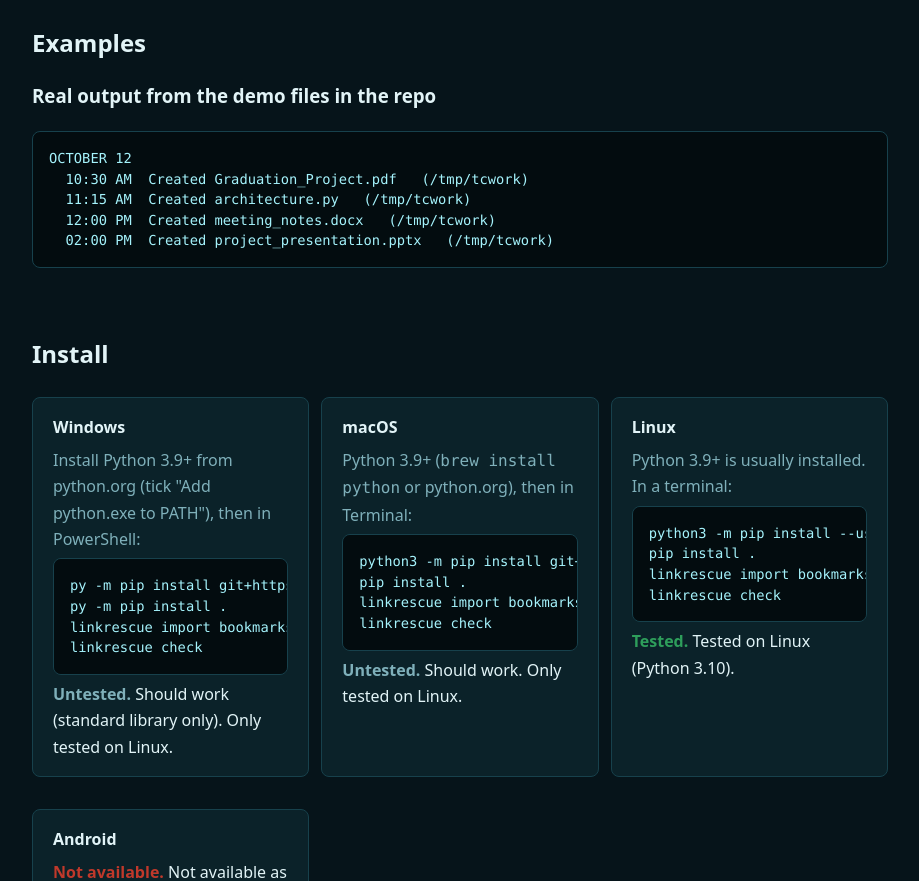
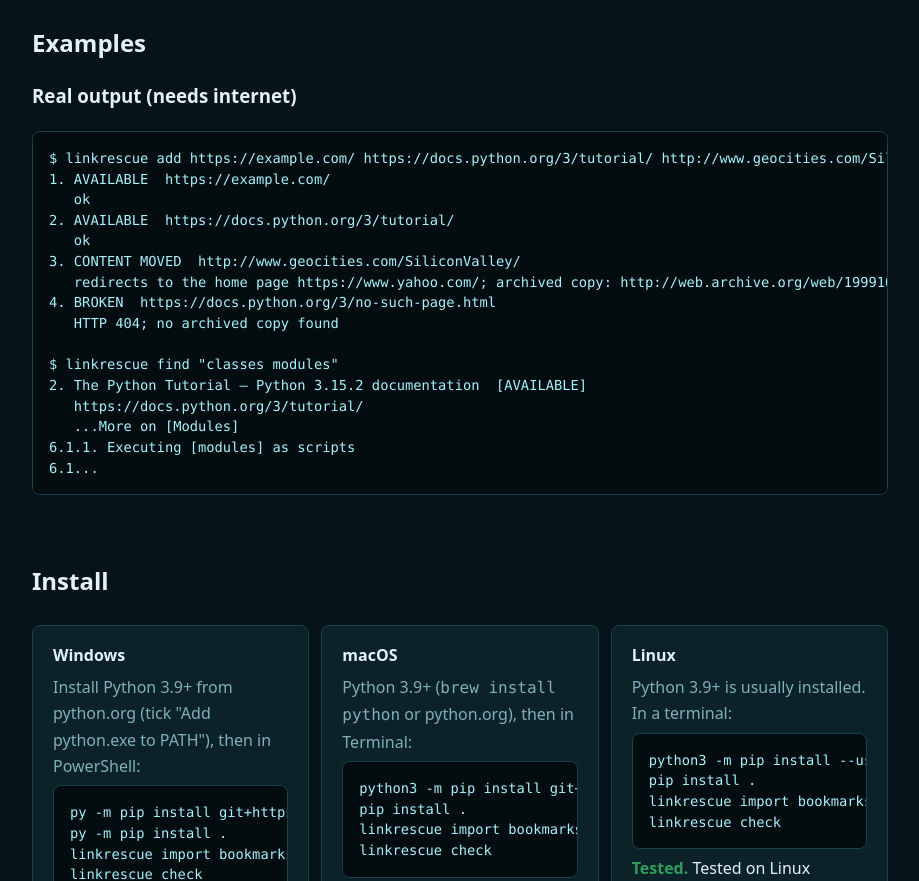
Before and after one commit to mohamed-elshamy-ai/linkrescue, a plain HTML site: page docs/index.html in a window 1280 px wide. Shown: the part 927-1808 px from the top of the page, without its empty margins (180-1099 px from the left). Drawn offline with Linux system fonts and the light colour scheme.

Commit message:
Add landing page (GitHub Pages)

```diff
--- a/docs/index.html
+++ b/docs/index.html
@@ -31,11 +31,22 @@ h1{font-size:3rem;margin:0 0 8px;letter-spacing:-1px}h1:after{content:" ✓ ⇢
 <main class="wrap">
 <section><h2>What it does</h2><p>LinkRescue keeps a list of links you care about. Each check tells you if a link is still fine, was redirected, is broken, or the page text changed from your saved copy. It stores the text locally so you can search it even after the page is gone, and for dead links it looks up an Internet Archive copy.</p></section>
 <section><div class="grid"><div class="card"><b>Five clear statuses</b><div class="mut">AVAILABLE, PAGE CHANGED, CONTENT MOVED, BROKEN, BLOCKED.</div></div><div class="card"><b>Local text copy</b><div class="mut">Searchable with SQLite FTS5, even after the page dies.</div></div><div class="card"><b>Archive lookup</b><div class="mut">Finds the closest Internet Archive copy for dead links.</div></div><div class="card"><b>Honest checks</b><div class="mut">A site that refuses bots is BLOCKED, not BROKEN. Soft 404 pages are caught.</div></div><div class="card"><b>Import</b><div class="mut">Browser bookmarks, a text list of URLs, or JSON.</div></div></div></section>
-<section><h2>Examples</h2><h3>Real output from the demo files in the repo</h3><pre><code>OCTOBER 12
-  10:30 AM  Created Graduation_Project.pdf   (/tmp/tcwork)
-  11:15 AM  Created architecture.py   (/tmp/tcwork)
-  12:00 PM  Created meeting_notes.docx   (/tmp/tcwork)
-  02:00 PM  Created project_presentation.pptx   (/tmp/tcwork)</code></pre></section>
+<section><h2>Examples</h2><h3>Real output (needs internet)</h3><pre><code>$ linkrescue add https://example.com/ https://docs.python.org/3/tutorial/ http://www.geocities.com/SiliconValley/ https://docs.python.org/3/no-such-page.html
+1. AVAILABLE  https://example.com/
+   ok
+2. AVAILABLE  https://docs.python.org/3/tutorial/
+   ok
+3. CONTENT MOVED  http://www.geocities.com/SiliconValley/
+   redirects to the home page https://www.yahoo.com/; archived copy: http://web.archive.org/web/19991009015113/http://www6.geocities.com:80/SiliconValley/
+4. BROKEN  https://docs.python.org/3/no-such-page.html
+   HTTP 404; no archived copy found
+
+$ linkrescue find &quot;classes modules&quot;
+2. The Python Tutorial — Python 3.15.2 documentation  [AVAILABLE]
+   https://docs.python.org/3/tutorial/
+   ...More on [Modules]
+6.1.1. Executing [modules] as scripts
+6.1...</code></pre></section>
 
 <section id="install"><h2>Install</h2><div class="os">
 <div class="card"><h3>Windows</h3><div class="mut">Install Python 3.9+ from python.org (tick "Add python.exe to PATH"), then in PowerShell:</div>
```
